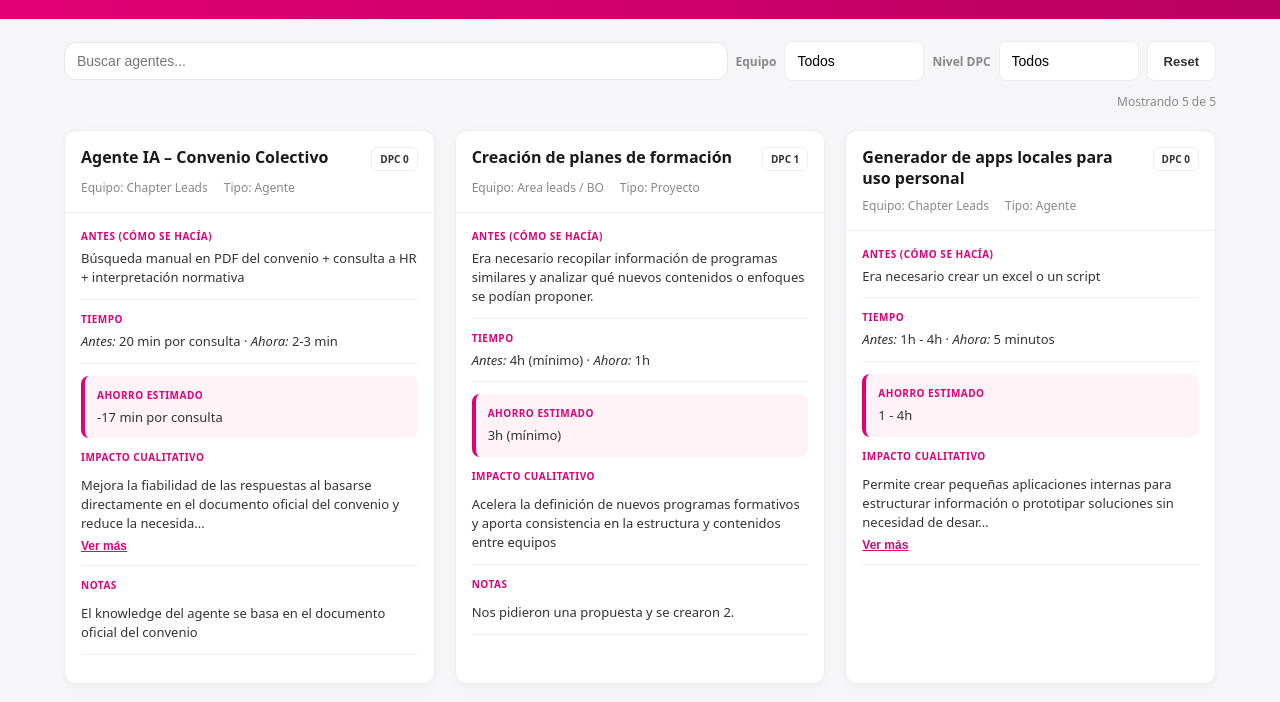
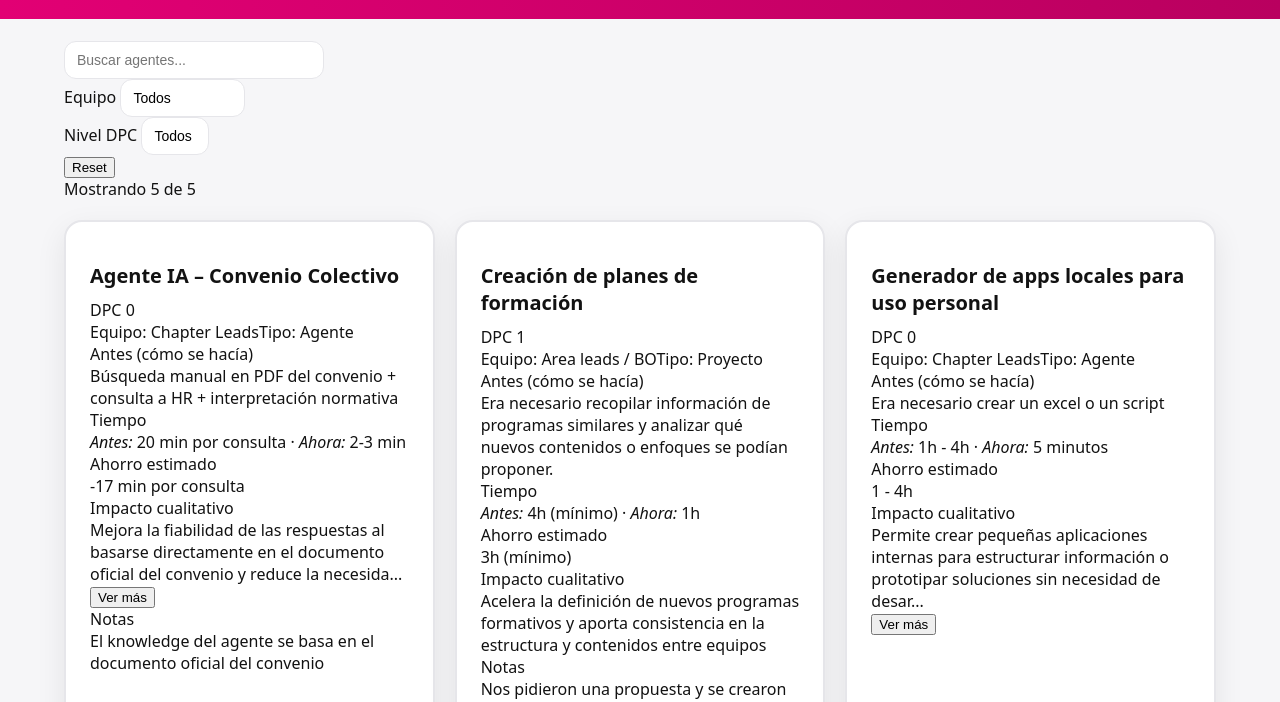
Before and after one commit to AidaQ27/prompt-library, a plain HTML site: page agents.html in a window 1280 px wide. Shown: the part 64-766 px from the top of the page. Drawn offline with Linux system fonts and the light colour scheme.

Commit message:
Agents 2.0

```diff
--- a/agents.html
+++ b/agents.html
@@ -2,7 +2,7 @@
 <html lang="es">
 <head>
   <link rel="stylesheet" href="styles.css">
-  <link rel="stylesheet" href="assets/agents-simple.css">
+  <!-- <link rel="stylesheet" href="assets/agents-simple.css"> -->
   <meta charset="UTF-8">
   <title>ChatGPT Enterprise – Agentes</title>
 </head>
```
